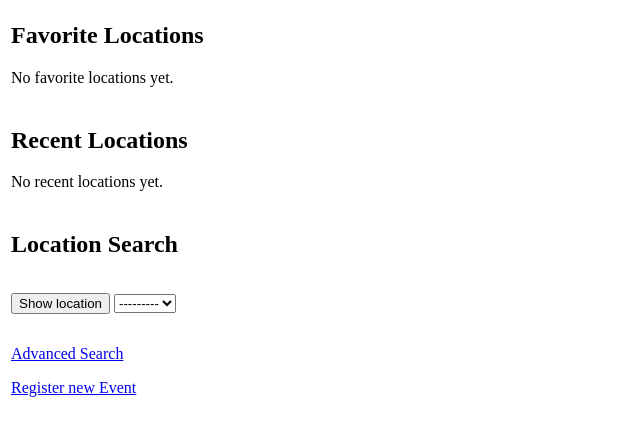
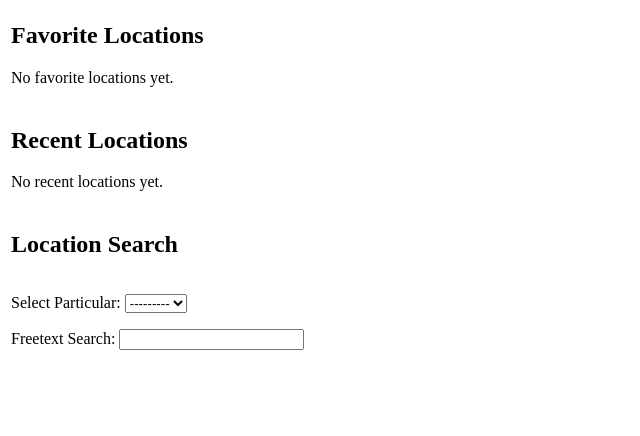
Before and after one commit to allforeco/gamechanger, a Django app: page /action/home in a window 1280 px wide. Shown: the part 284-720 px from the top of the page, without its empty margins (0-640 px from the left). Run offline with Django 3.2, Linux system fonts and the light colour scheme; the visitor is signed in with stand-in values (Sample User, id 1); data that the repository does not hold is empty; some libraries are stand-ins or nearby versions.

Commit message:
Added event location freetext search on home page

```diff
--- a/action/templates/action/gathering_search.html
+++ b/action/templates/action/gathering_search.html
@@ -7,8 +7,8 @@
   <script src="https://code.jquery.com/ui/1.9.2/jquery-ui.js"></script>
   <link href="https://cdnjs.cloudflare.com/ajax/libs/select2/4.0.6-rc.0/css/select2.min.css" rel="stylesheet" />
   <script src="https://cdnjs.cloudflare.com/ajax/libs/select2/4.0.6-rc.0/js/select2.full.js"></script>
-  <h1>Search for Event</h1>
-  <img src="{% static 'action/banner.jpg' %}" alt="Banner image">
+  <h1>Search for Events</h1>
+  <!--img src="{% static 'action/banner.jpg' %}" alt="Banner image"-->
 
   <form action="" method="post">
     {% csrf_token %}
@@ -16,6 +16,6 @@
       {{ form.as_table }}
       {{ form.media }}
     </table>
-    <input type="submit" value="Open">
+    <input type="submit" value="Search">
   </form>
 {% endblock %}
--- a/action/templates/action/home.html
+++ b/action/templates/action/home.html
@@ -8,7 +8,7 @@
   <link href="https://cdnjs.cloudflare.com/ajax/libs/select2/4.0.6-rc.0/css/select2.min.css" rel="stylesheet" />
   <script src="https://cdnjs.cloudflare.com/ajax/libs/select2/4.0.6-rc.0/js/select2.full.js"></script>
   <style>
-    div.searchform > p {display: inline-block;}
+    div.searchform > p[0] {display: inline-block;}
   </style>
   {% if error_message %}<p><strong>{{ error_message }}</strong></p>{% endif %}
 
@@ -77,16 +77,20 @@
       <tr>
         <td>
           <h2>Location Search</h2>
-          <form action="" method="post">
+          <form action="" method="post" id="searchform" onchange="document.getElementById('searchform').submit();">
+            <!--onchange="document.getElementsByClassName('select2-search__field')[0].value;"-->
+            <!--//alert(document.getElementById('id_username').value)-->
             {% csrf_token %}
             <div class="searchform" style="white-space:nowrap; display:inline-block;">
-              <input style="white-space:nowrap; display:inline-block;" type="submit" value="Show location">
               {{ form.as_p }}
               {{ form.media }}
+              <!--input style="white-space:nowrap; display:inline-block;" type="submit" value="Show location"-->
             </div>
+            <!--onchange="document.getElementsByClassName('select2-search__field')[0].value;"-->
+            <!--//alert(document.getElementById('id_username').value)-->
           </form>
-          <p><a href="{% url 'action:gathering_search' %}">Advanced Search</a></p>
-          <p><a href="{% url 'action:gathering_create' %}">Register new Event</a></p>
+          <!--p><a href="{% url 'action:gathering_search' %}">Advanced Search</a></p-->
+          <!--p><a href="{% url 'action:gathering_create' %}">Register new Event</a></p-->
         </td>
       </tr>
     </table>
@@ -94,8 +98,8 @@
     <h1>Login or Join Us?</h1>
     <table>
       <tr>
-        <td><input type="submit" name="login" value="Login"/></td>
-        <td><input type="submit" name="join_us" value="Join Us"/></td>
+        <td><input type="submit" name="login" value="Login" onclick="window.open('{% url 'action:login' %}', '_self')"/></td>
+        <td><input type="submit" name="join_us" value="Join Us" onclick="window.open('{% url 'action:join_us' %}', '_self')"/></td>
       </tr>
     </table>
   {% endif %}
--- a/action/views.py
+++ b/action/views.py
@@ -44,9 +44,12 @@ class HomeView(FormView):
       widget=autocomplete.ModelSelect2(
         url='/action/location-autocomplete/',
         attrs={'data-minimum-input-length': 3}),
-      label='',
+      label='Select Particular',
       required=False,
     )
+    freetext = forms.CharField(
+      label='Freetext Search',
+      required=False)
 
   template_name = 'action/home.html'
   form_class = LocationSearchForm
@@ -56,7 +59,10 @@ class HomeView(FormView):
     return reverse_lazy('action:overview_by_name')+"?location="+str(self.clean_location)
 
   def form_valid(self, form):
-    self.clean_location = form.cleaned_data['location']
+    self.clean_location = form.cleaned_data.get('location')
+    self.clean_freetext = form.cleaned_data.get('freetext')
+    if not self.clean_location:
+      self.clean_location = self.clean_freetext
     print(f"HOMV {self.clean_location}")
     return super().form_valid(form)
 
@@ -185,26 +191,35 @@ def overview_by_name(request):
     uniqe_gatherings = {}
     for gat in gatherings:
       cregid = gat.get_canonical_regid()
+      if not cregid:
+        print(f"OVBN Missing cregid {loc} {cregid} '{gat}'")
+        break
       gat = Gathering.objects.get(regid=cregid)
-      if cregid not in uniqe_gatherings:
-        events = Gathering_Witness.objects.filter(gathering=cregid).count()
-        participants = Gathering_Witness.objects.filter(gathering=cregid).aggregate(Sum('participants'))
-        photos = Gathering_Witness.objects.filter(gathering=cregid).exclude(proof_url__exact='').count()
-        uniqe_gatherings[cregid]=1
-        locations += [{
-            'name':html.escape(loc.name),
-            'gatherings': [{
-                'regid': gat.regid,
-                'gathering_type': gat.get_gathering_type_str(),
-                'start_date':gat.start_date,
-                'count': events,
-                'participants': participants.get('participants__sum'),
-                'photos': photos,
-              } for gat in gatherings[:max_entries]],
-          }]
+      print(f"OVBN gat {loc} {cregid} '{gat}'")
+      try:
+        if cregid not in uniqe_gatherings:
+          events = Gathering_Witness.objects.filter(gathering=cregid).count()
+          participants = Gathering_Witness.objects.filter(gathering=cregid).aggregate(Sum('participants'))
+          photos = Gathering_Witness.objects.filter(gathering=cregid).exclude(proof_url__exact='').count()
+          uniqe_gatherings[cregid]=1
+          locations += [{
+              'name':html.escape(loc.name),
+              'gatherings': [{
+                  'regid': gat.regid,
+                  'gathering_type': gat.get_gathering_type_str(),
+                  'start_date':gat.start_date,
+                  'count': events,
+                  'participants': participants.get('participants__sum'),
+                  'photos': photos,
+                } for gat in gatherings[:max_entries]],
+            }]
+      except Exception as e:
+        pass
+        print(f"OVBN Exception looking up {loc} {cregid} '{gat}': {e}")
+
   truncated = None
   if len(locations) == max_entries:
-    truncated = f"... (search limited to {max_entries} entries) ..."
+    truncated = f"... (search limited to {max_entries} results) ..."
   context = {
     'error_message': '',
     'locations': locations,
```
Also changed, not shown: action/templates/registration/login.html (+11 -3 lines).
